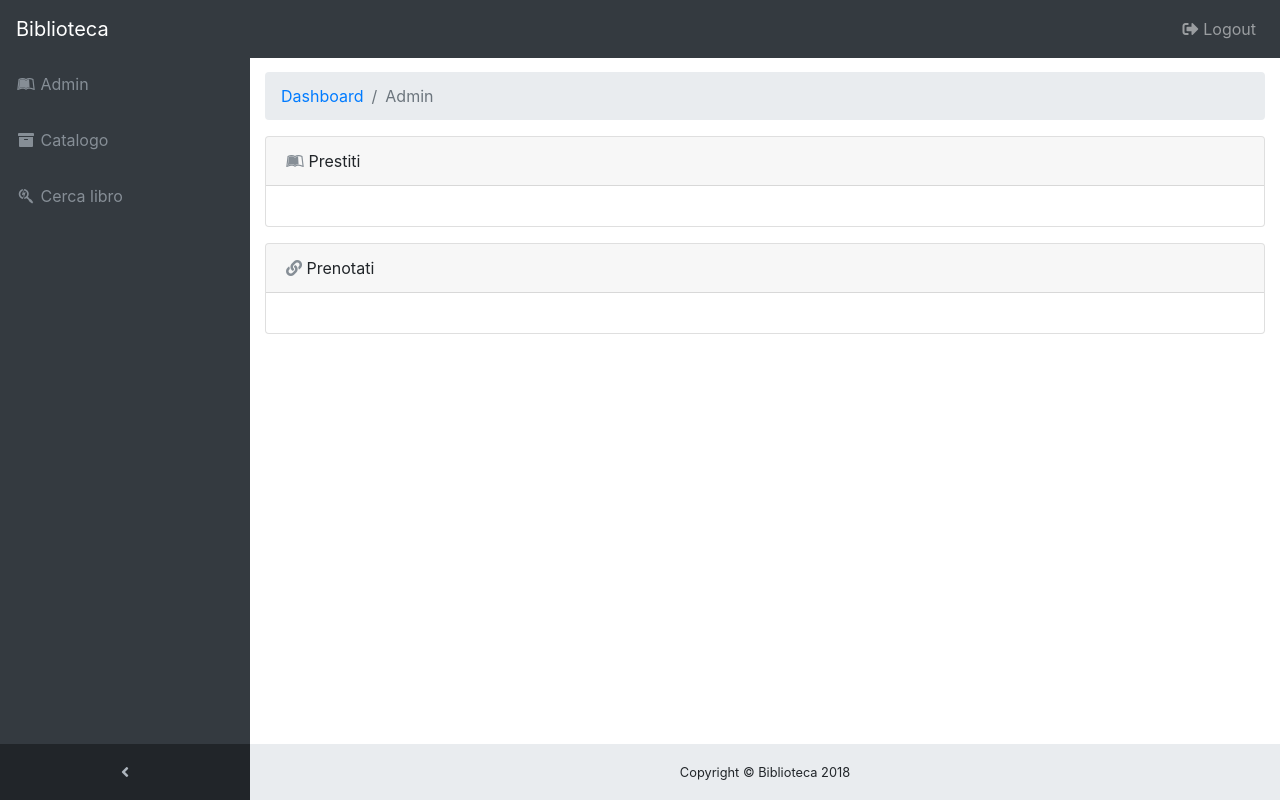
After one commit to chris99ls/biblioteca_webapp, a Django app: a page that uses webapp/templates/navbar_admin.html in a window 1280 px wide. The commit adds this page. Run offline with Django 3.2, Linux system fonts and the light colour scheme; the visitor is signed in with stand-in values (Sample User, id 1); some libraries are stand-ins or nearby versions.

Commit message:
adjustment

```diff
--- /dev/null
+++ b/webapp/templates/admin/admin_home.html
@@ -0,0 +1,70 @@
+{% extends 'navbar_admin.html' %}
+
+{% block body %}
+
+
+<!-- Breadcrumbs-->
+<ol class="breadcrumb">
+    <li class="breadcrumb-item">
+      <a href="#">Dashboard</a>
+    </li>
+    <li class="breadcrumb-item active">Admin</li>
+  </ol>
+
+
+ <!--Prestiti-->
+ <div class="card mb-3">
+        <div class="card-header">
+          <i class="fab fa-leanpub" style="color: #868e96"></i> Prestiti</div>
+        <div class="card-body">
+          <div class="container-fluid">
+            <div class="row">
+              <div class="card-deck">
+
+                <!---->
+                <!---->
+                <!---->
+                <!-- Prestiti per utenti-->
+                <!---->
+                <!---->
+                <!---->
+
+              </div>
+            </div>
+          </div><!--end body-->
+        </div>
+      </div><!--Prestiti end-->
+
+
+
+
+    <!--Prenotati-->
+    <div class="card mb-3">
+        <div class="card-header">
+          <i class="fas fa-link" style="color: #868e96"></i> Prenotati</div>
+        <div class="card-body">
+          <!--start body-->
+
+            <div class="container-fluid">
+              <div class="row">
+                <div class="card-deck">
+
+
+                <!---->
+                <!---->
+                <!---->
+                <!-- Prenotati per utenti-->
+                <!---->
+                <!---->
+                <!---->
+
+                </div>
+            </div>
+          </div><!--end body-->
+
+
+        </div>
+      </div><!--Prenotati end-->
+
+
+{% endblock %}
--- a/webapp/templates/dashboard/book_searchengine.html
+++ b/webapp/templates/dashboard/book_searchengine.html
@@ -50,11 +50,6 @@
                         {% endfor %}
                       </div>
                     </div>
-
-
-
-
-
                   <div class="form-group col-sm-4 col-md-3">
                       {{ filter.form.isbn.label_tag }}
                       {% render_field filter.form.isbn class="form-control" %}
--- a/webapp/templates/navbar_admin.html
+++ b/webapp/templates/navbar_admin.html
@@ -39,14 +39,14 @@
       <div class="collapse navbar-collapse" id="navbarResponsive">
         <ul class="navbar-nav navbar-sidenav" id="exampleAccordion">
             <li class="nav-item" data-toggle="tooltip" data-placement="right" title="Prestiti">
-                <a class="nav-link" href="#">
+                <a class="nav-link" href="{% url 'admin_home' %}">
                   <i class="fab fa-fw  fa-leanpub"></i>
                   <span class="nav-link-text">Admin</span>
                 </a>
               </li>
 
           <li class="nav-item" data-toggle="tooltip" data-placement="right" title="Link">
-            <a class="nav-link" href="#">
+            <a class="nav-link" href="{% url 'admin_catalog' %}">
               <i class="fas fa-fw  fa-archive"></i>
               <span class="nav-link-text">Catalogo</span>
             </a>
--- a/webapp/urls.py
+++ b/webapp/urls.py
@@ -1,18 +1,19 @@
-from django.conf.urls import url
+from django.conf.urls import url,include
 from . import views
 from django_filters.views import FilterView
 from webapp.filters import BookFilter
 from django.contrib.auth.views import login,logout
+from django.contrib import admin
 
 urlpatterns = [
     url(r'^$', views.home, name='home'),
-    url(r'^login/$', login,{'template_name':'accounts/login.html'},name='login'),
+
+    url(r'^login/$',login, {'template_name': 'accounts/login.html'},name='login'),
     url(r'^logout/$',logout,{'template_name':'accounts/logout.html'},name='logout'),
     url(r'^register/$',views.register,name='register'),
 
     url(r'^search/$', FilterView.as_view(filterset_class=BookFilter,
         template_name='dashboard/book_searchengine.html'), name='search'),
-
 
     url(r'^catalog/$',views.catalog,name='catalogo'),
     url(r'^user/$',views.user_home,name='home_utente'),
@@ -23,6 +24,8 @@ urlpatterns = [
 
     url(r'^administrator/search/$', views.search_book_google, name='search_book_google'),
     url(r'^administrator/search/add/(?P<pk>[0-9]+)$', views.add_book, name='add_success'),
+     url(r'^administartor/catalog/$',views.admin_catalog,name='admin_catalog'),
+    url(r'^administrator/$', views.admin_home, name='admin_home'),
 
 
 ]
--- a/webapp/views.py
+++ b/webapp/views.py
@@ -5,6 +5,7 @@ from .models import Libro,Prestito,Prenotato,GiaVisto
 from django.contrib.auth.models import User
 from django.shortcuts import render, get_object_or_404
 from django.contrib.auth.decorators import login_required
+from django.contrib.auth import logout
 from django.contrib.admin.views.decorators import staff_member_required
 
 
@@ -14,6 +15,7 @@ import json
 
 
 def home(request):
+    logout(request)
     return render(request, 'webapp/index.html', {})
 
 
@@ -36,18 +38,20 @@ def catalog(request):
 
 @login_required
 def user_home(request):
+
+
     user = User.objects.get(username=request.user.username)
 
     #get prestiti collegati all'account loggato
     try:
-      loans= Prestito.objects.get(n_tessera=user).books.all()
+        loans= Prestito.objects.get(n_tessera=user).books.all()
     except Prestito.DoesNotExist:
-        booked_up = None
+            loans = None
     #get prenotati collegati all'account loggato
     try:
-       booked_up=Prenotato.objects.get(user=user).books.all()
+        booked_up=Prenotato.objects.get(user=user).books.all()
     except Prenotato.DoesNotExist:
-        booked_up = None
+            booked_up = None
 
     #get gia letti collegati all'account loggato
     try:
@@ -57,7 +61,6 @@ def user_home(request):
 
 
     return render(request, 'dashboard/user_home.html',{'loans':loans,'booked_up':booked_up,'already_read':already_read})
-
 
 @login_required
 def search(request,pk):
@@ -74,25 +77,19 @@ def detail(request, pk, xx):
 
 @login_required
 def reserve_book(request, pk):
-    user = User.objects.get(username=request.user.username)
-    book= Libro.objects.get(pk=pk)
-    p=Prenotato.objects.get(user=user)
-    if p:
-        p.books.add(book)
-    else:
-        p = Prenotato()
-        p.user=user
-        p.save()
-        p.books.add(book)
+    #aggiungere controllo se libro già in prestito
+
+    book = Libro.objects.get(pk=pk)
+    p,created = Prenotato.objects.get_or_create(user=request.user)
+    p.books.add(book)
 
     return redirect(user_home)
 
 
 @login_required
 def delete_book(request, pk):
-    user = User.objects.get(username=request.user.username)
     book= Libro.objects.get(pk=pk)
-    p=Prenotato.objects.get(user=user)
+    p=Prenotato.objects.get(user=request.user)
 
 
     p.books.remove(book)
@@ -104,6 +101,8 @@ def delete_book(request, pk):
 def search_book_google(request):
     return render(request, 'admin/search_book_google.html',{})
 
+
+@staff_member_required
 def add_book(request,pk):
     url= request.path
 
@@ -133,6 +132,16 @@ def add_book(request,pk):
     book = Libro.objects.create(title=titolo, author=autori, description=descrizioni, isbn=int(isbn), tumbnail=img)
 
     if Libro.objects.get(pk=isbn):
-        return render(request,'admin/success.html',{})
+        return redirect(admin_catalog)
     else:
         return render(request,'admin/fail.html',{})
+
+
+@staff_member_required
+def admin_home(request):
+    return render(request,'admin/admin_home.html',{})
+
+@staff_member_required
+def admin_catalog(request):
+    books = Libro.objects.all()
+    return render(request, 'admin/admin_catalog.html',{'books':books})
```
Also changed, not shown: webapp/templates/admin/admin_catalog.html (added, +54 -0 lines), webapp/templates/webapp/index.html (+6 -23 lines).
